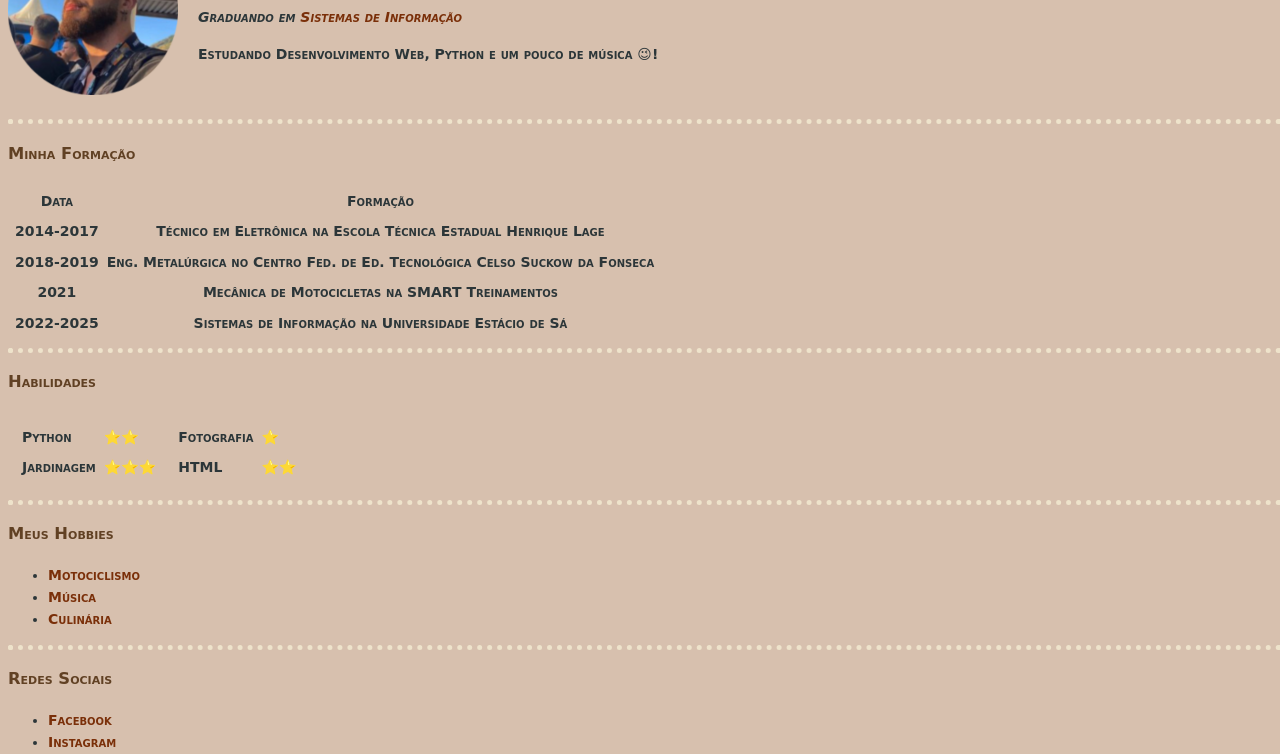
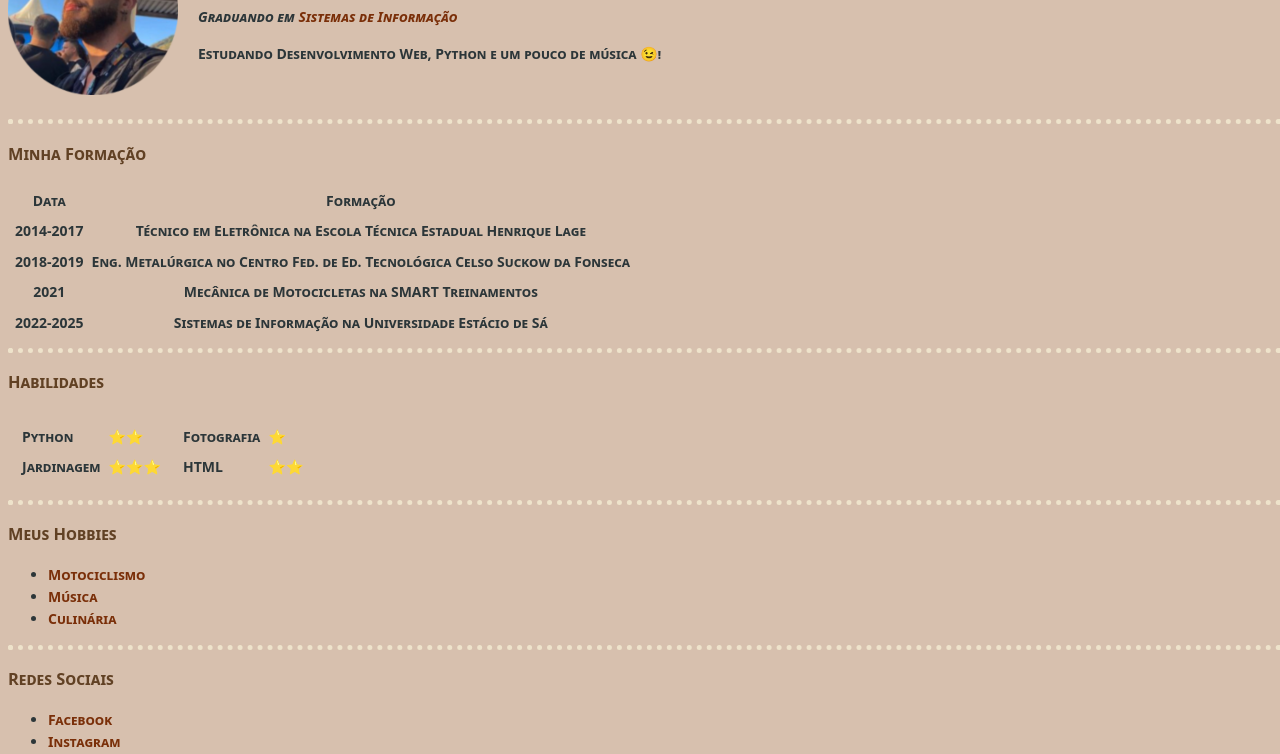
Before and after one commit to emanuelf-r/symmetrical-fortnight, a plain HTML site: page index.html in a window 1280 px wide. Shown: the part 89-843 px from the top of the page. Drawn offline with Linux system fonts and the light colour scheme.

Commit message:
Update style.css

```diff
--- a/style.css
+++ b/style.css
@@ -1,7 +1,7 @@
 body {
   background-color: #D7C0AE;
   color: #2C3639;
-  font: small-caps bold 14px/1.6 cursive;
+  font: small-caps bold 14px/1.6 system-ui;
   padding-top: 5px;
   padding-bottom: 50px;
 
```
